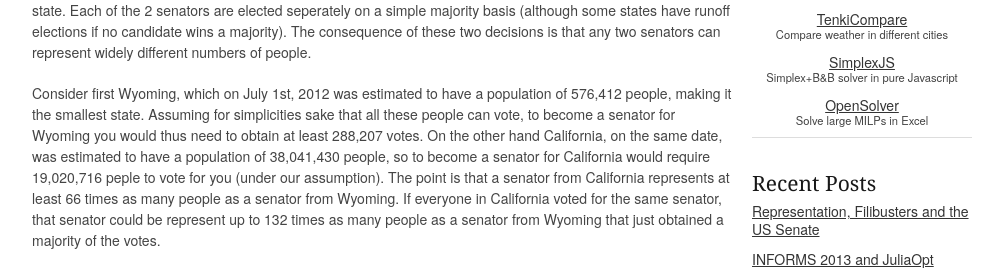
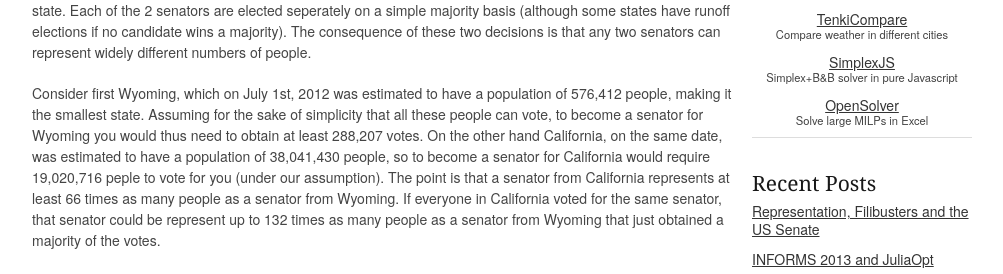
Before and after one commit to IainNZ/OldPersonalSite, a Jekyll site: the page built from _posts/2013-11-22-us-senate.markdown, in a window 1280 px wide and 900 px high. Shown: the part 307-581 px from the top of the window, without its empty margins (138-1141 px from the left). Built offline with Jekyll 4.4.1, drawn with Linux system fonts in a browser that asks for light colours; Markdown is read by kramdown in place of the engine named in the settings.

Commit message:
Spelling tweak

```diff
--- a/_posts/2013-11-22-us-senate.markdown
+++ b/_posts/2013-11-22-us-senate.markdown
@@ -5,17 +5,10 @@ layout: post
 title: Representation, Filibusters and the US Senate
 ---
 
-The [Senate](http://en.wikipedia.org/wiki/United_States_Senate) is one half of the legislative branch of the government of USA. It has 100 members, 2 from each state. Each of the 2 senators are elected seperately on a simple majority basis (although some states have runoff elections if no candidate wins a majority). The consequence of
-these two decisions is that any two senators can represent widely different numbers
-of people.
+The [Senate](http://en.wikipedia.org/wiki/United_States_Senate) is one half of the legislative branch of the government of USA. It has 100 members, 2 from each state. Each of the 2 senators are elected seperately on a simple majority basis (although some states have runoff elections if no candidate wins a majority). The consequence of these two decisions is that any two senators can represent widely different numbers of people.
 
 Consider first Wyoming, which on July 1st, 2012 was estimated to have a population
-of 576,412 people, making it the smallest state. Assuming for simplicities sake that
-all these people can vote, to become a senator for Wyoming you would thus need to obtain at least 288,207 votes. On the other hand California, on the same date, was
-estimated to have a population of 38,041,430 people, so to become a senator for California would require 19,020,716 peple to vote for you (under our assumption).
-The point is that a senator from California represents at least 66 times as many
-people as a senator from Wyoming. If everyone in California voted for the same
-senator, that senator could be represent up to 132 times as many people as a senator from Wyoming that just obtained a majority of the votes.
+of 576,412 people, making it the smallest state. Assuming for the sake of simplicity that all these people can vote, to become a senator for Wyoming you would thus need to obtain at least 288,207 votes. On the other hand California, on the same date, was estimated to have a population of 38,041,430 people, so to become a senator for California would require 19,020,716 peple to vote for you (under our assumption). The point is that a senator from California represents at least 66 times as many people as a senator from Wyoming. If everyone in California voted for the same senator, that senator could be represent up to 132 times as many people as a senator from Wyoming that just obtained a majority of the votes.
 
 To pass a measure in the Senate a majority of 51 votes is required. In the event
 of a tie, the Vice President of the USA can step in to break the tie ([John Adams
```
Also changed, not shown: 2 other files.
